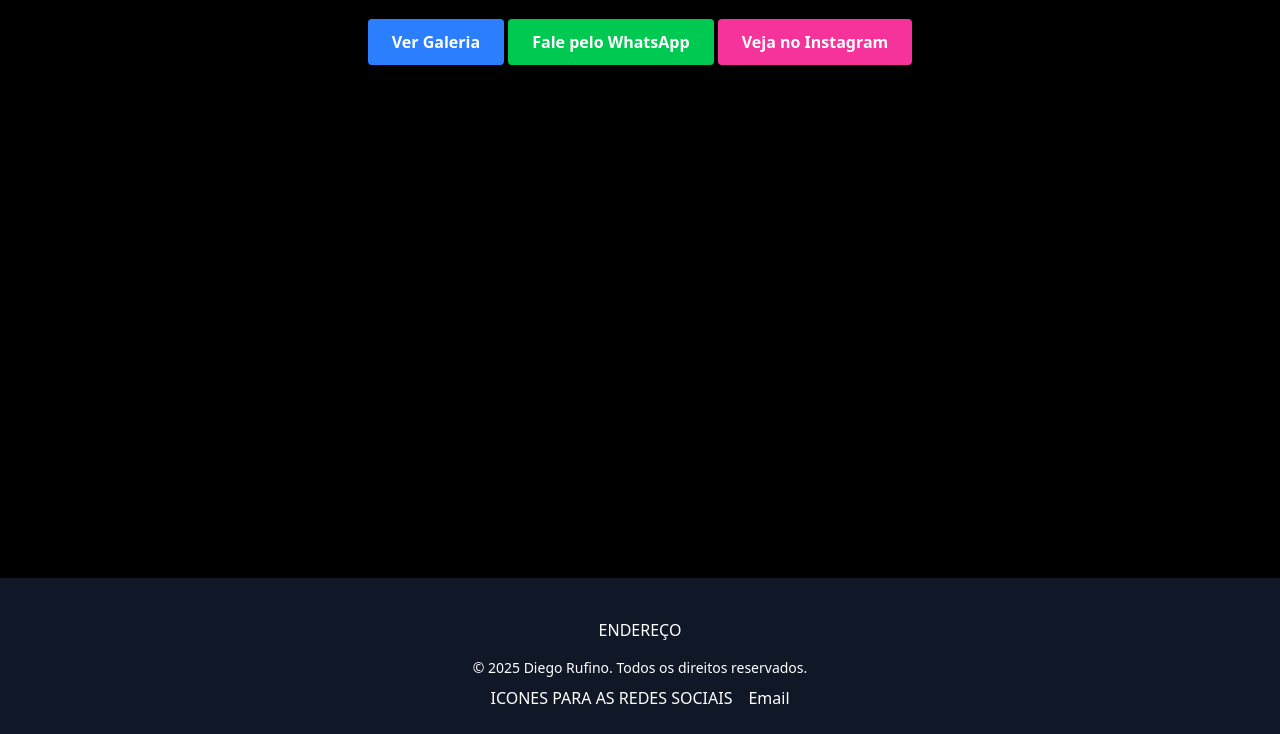
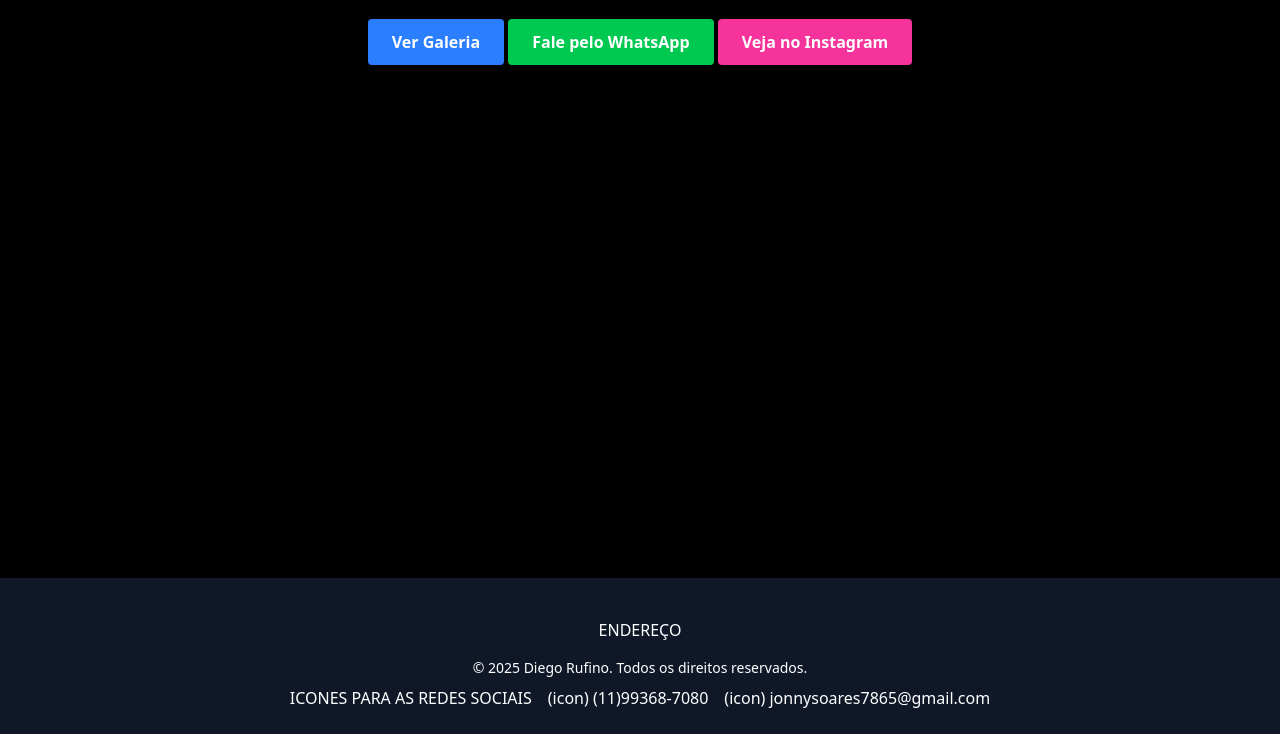
Before and after one commit to chavuskaorg/site-rufino-decoracoes, a website: page index.html in a window 1280 px wide. Shown: the part 802-1536 px from the top of the page. Drawn offline with Linux system fonts and the light colour scheme.

Commit message:
update footer

```diff
--- a/footer.html
+++ b/footer.html
@@ -9,8 +9,9 @@
     <p class="py-4">ENDEREÇO</p>
     <p class="text-sm">&copy; 2025 Diego Rufino. Todos os direitos reservados.</p>
     <div class="mt-2 flex justify-center space-x-4">
-      <a href="https://www.instagram.com/seuperfil" target="_blank" class="hover:text-gray-400">ICONES PARA AS REDES SOCIAIS</a>
-      <a href="mailto:seuemail@exemplo.com" class="hover:text-gray-400">Email</a>
+      <a href="https://www.instagram.com/rufinodecoracoes/" target="_blank" class="hover:text-gray-400">ICONES PARA AS REDES SOCIAIS</a>
+      <a href="https://wa.me/5511999999999" class="hover:text-gray-400">(icon) (11)99368-7080</a>
+      <a href="mailto:seuemail@exemplo.com" class="hover:text-gray-400">(icon) jonnysoares7865@gmail.com</a>
     </div>
   </div>
 </footer>
--- a/index.html
+++ b/index.html
@@ -38,7 +38,7 @@
       <section class="w-full h-[500px] my-8 text-center">
         <a href="galeria.html" class="px-6 py-3 rounded bg-blue-500 text-white font-semibold shadow hover:bg-blue-600 transition">Ver Galeria</a>
         <a href="https://wa.me/5511999999999" target="_blank" class="px-6 py-3 rounded bg-green-500 text-white font-semibold shadow hover:bg-green-600 transition">Fale pelo WhatsApp</a>
-        <a href="https://instagram.com/seuusuario" target="_blank" class="px-6 py-3 rounded bg-pink-500 text-white font-semibold shadow hover:bg-pink-600 transition">Veja no Instagram</a>
+        <a href="https://www.instagram.com/rufinodecoracoes/" target="_blank" class="px-6 py-3 rounded bg-pink-500 text-white font-semibold shadow hover:bg-pink-600 transition">Veja no Instagram</a>
       </section>
     </main>
 
```
